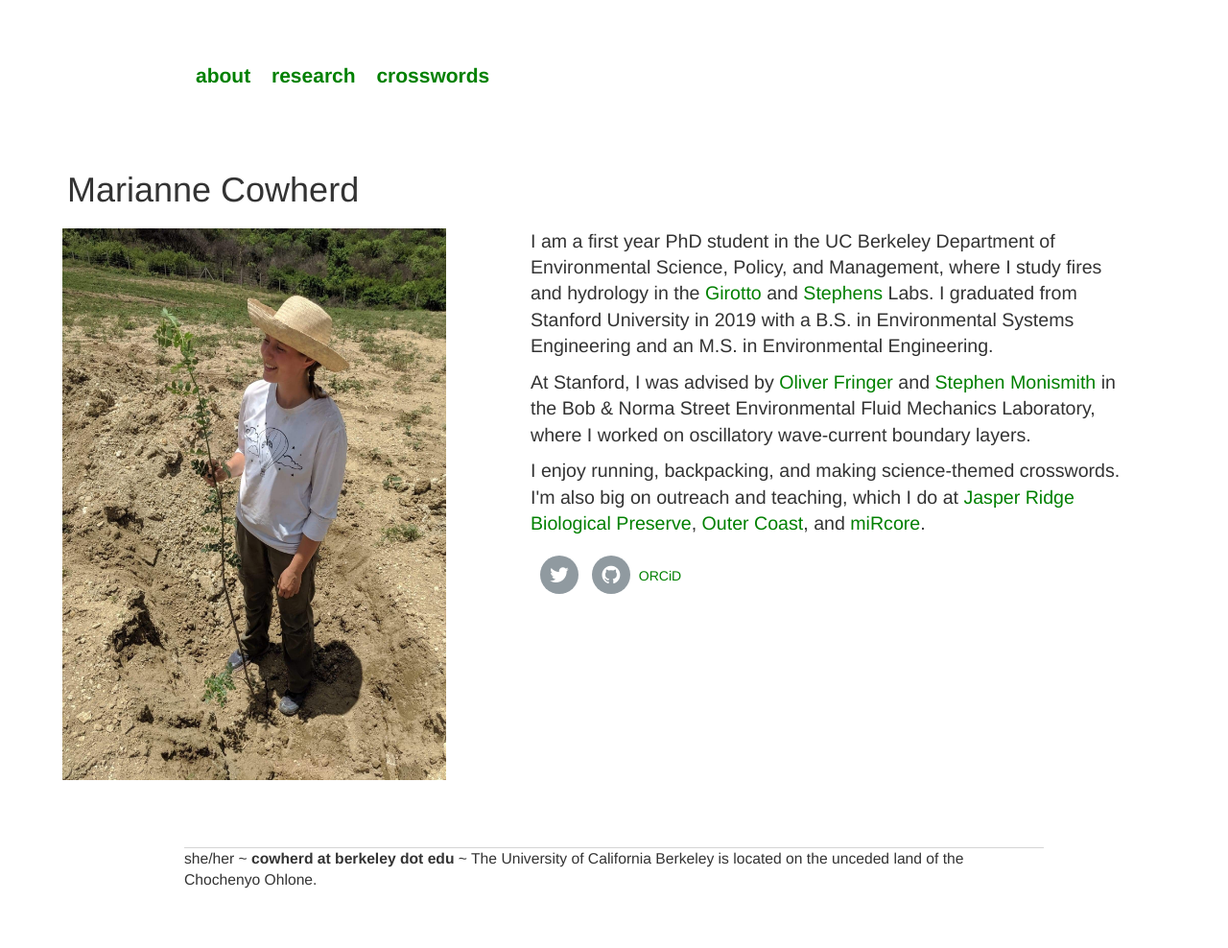
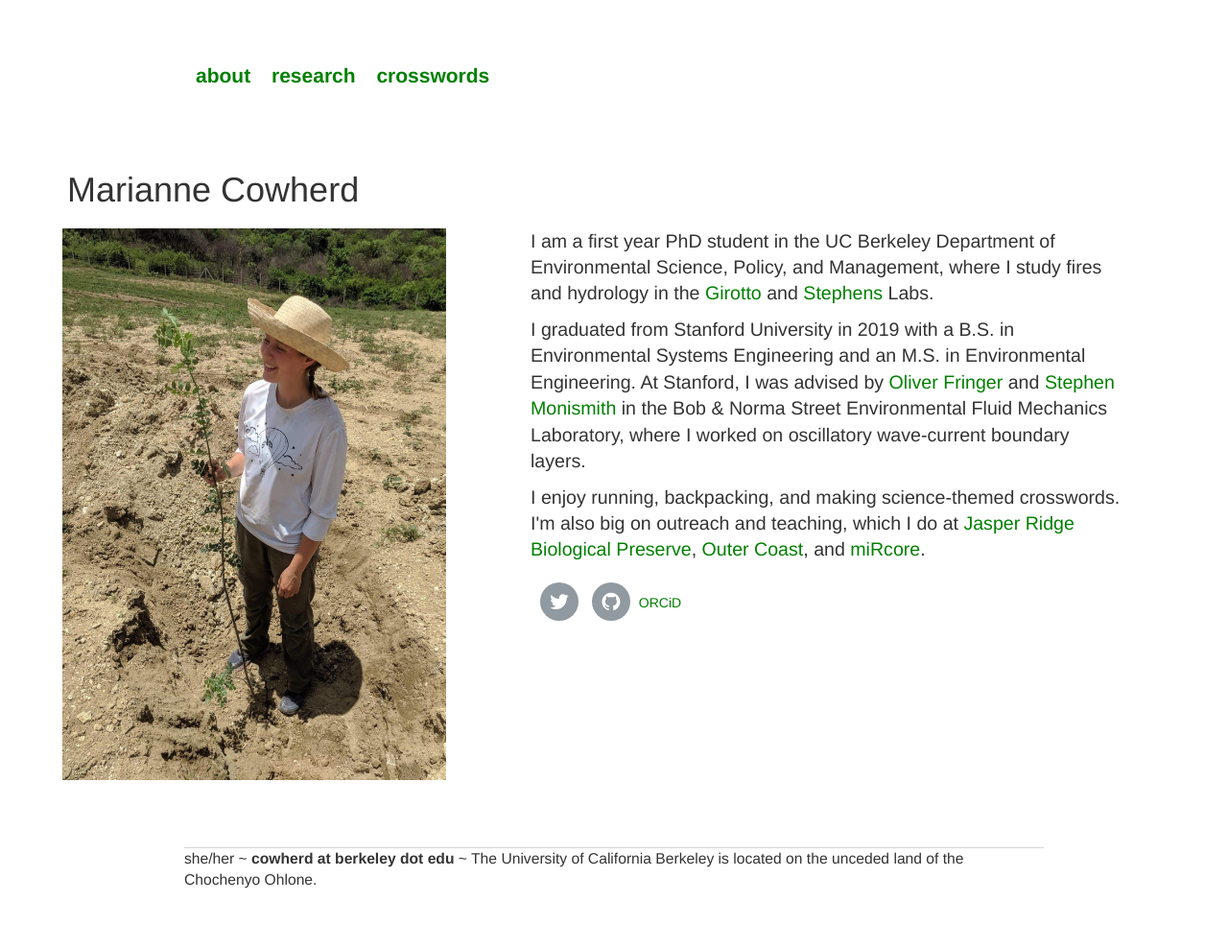
Before and after one commit to mariannecowherd/mariannecowherd.github.io, a Jekyll site: the page built from index.html, in a window 1280 px wide. Shown: the whole page at 96% size. Built offline with Jekyll 4.4.1, drawn with Linux system fonts in a browser that asks for light colours; nearby versions of some CDN libraries; part of the change alters nothing that is shown.

```diff
--- a/index.html
+++ b/index.html
@@ -57,10 +57,8 @@ margin-left: 20px
 		<p> I am a first year PhD student in the UC Berkeley Department of Environmental Science,
 			Policy, and Management, where I study fires and hydrology in the <a href="https://nature.berkeley.edu/girottolab/">Girotto</a> and
 			<a href="https://nature.berkeley.edu/stephenslab/">Stephens</a> Labs.
-			I graduated from Stanford University in
-			2019 with a B.S. in Environmental Systems Engineering and an M.S. in
-			Environmental Engineering.</p>
-		<p> At Stanford, I was advised by <a href="https://web.stanford.edu/~fringer/">Oliver Fringer</a> and <a href="https://profiles.stanford.edu/stephen-monismith">Stephen Monismith</a> in the
+			</p>
+		<p> I graduated from Stanford University in 2019 with a B.S. in Environmental Systems Engineering and an M.S. in Environmental Engineering. At Stanford, I was advised by <a href="https://web.stanford.edu/~fringer/">Oliver Fringer</a> and <a href="https://profiles.stanford.edu/stephen-monismith">Stephen Monismith</a> in the
 		Bob & Norma Street Environmental Fluid Mechanics Laboratory, where I worked
 			on oscillatory wave-current boundary layers.</p>
 		<p> I enjoy running, backpacking, and making science-themed crosswords. I'm
```
